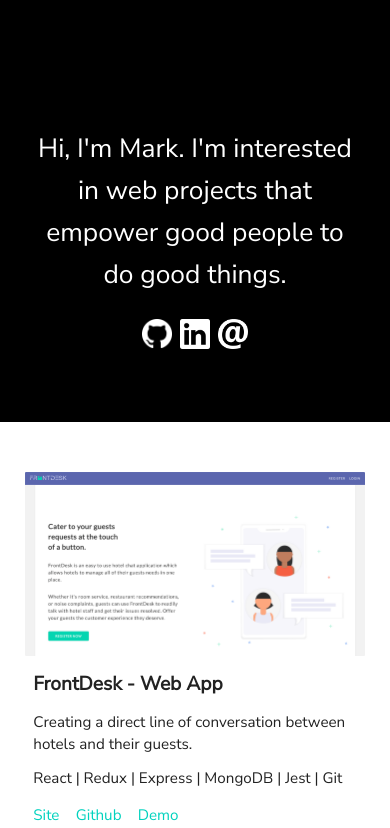
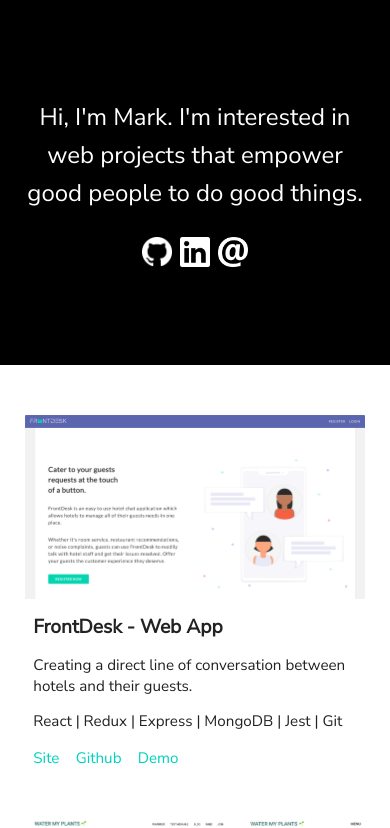
Before and after one commit to mark-marshall/portfolio, a React (Create React App) app: page / in a window 390 px wide. Shown: the top 828 px of the page. Built offline with nearby package versions, Linux system fonts and the light colour scheme.

Commit message:
Phone-screen adjustments

```diff
--- a/src/views/Intro.jsx
+++ b/src/views/Intro.jsx
@@ -50,8 +50,8 @@ const StyledIntro = styled.div`
   @media (max-width: 900px) {
     width: 100%;
     margin: auto;
-    padding-top: 15vh;
-    height: 50vh;
+    padding: 25% 5%;
+    height: 50%;
     text-align: center;
   }
 
@@ -70,6 +70,10 @@ const StyledIntro = styled.div`
 
     @media (max-width: 800px) {
       font-size: 1.65rem;
+    }
+
+    @media (max-width: 600px) {
+      font-size: 1.5rem;
     }
   }
 
```
